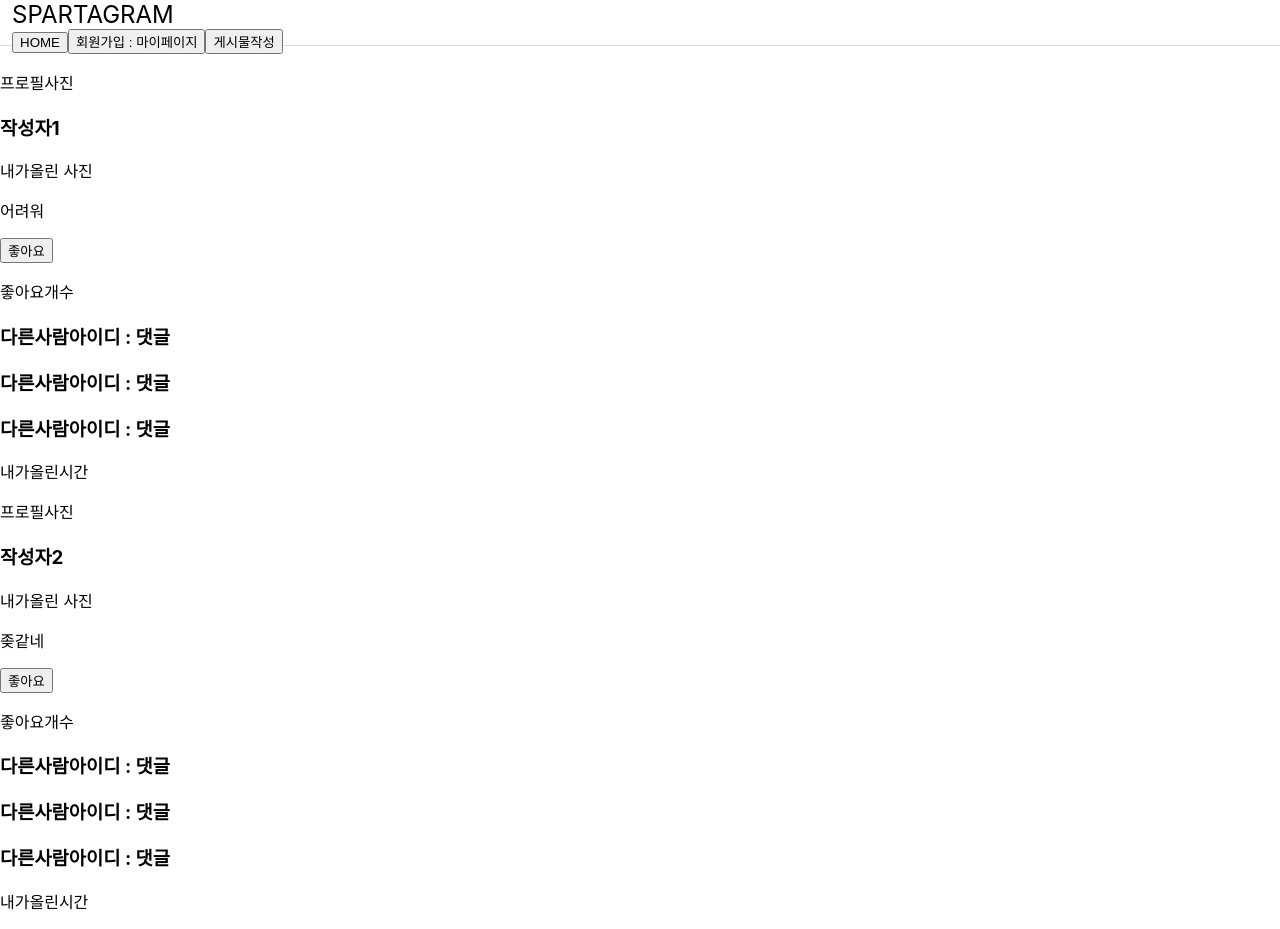
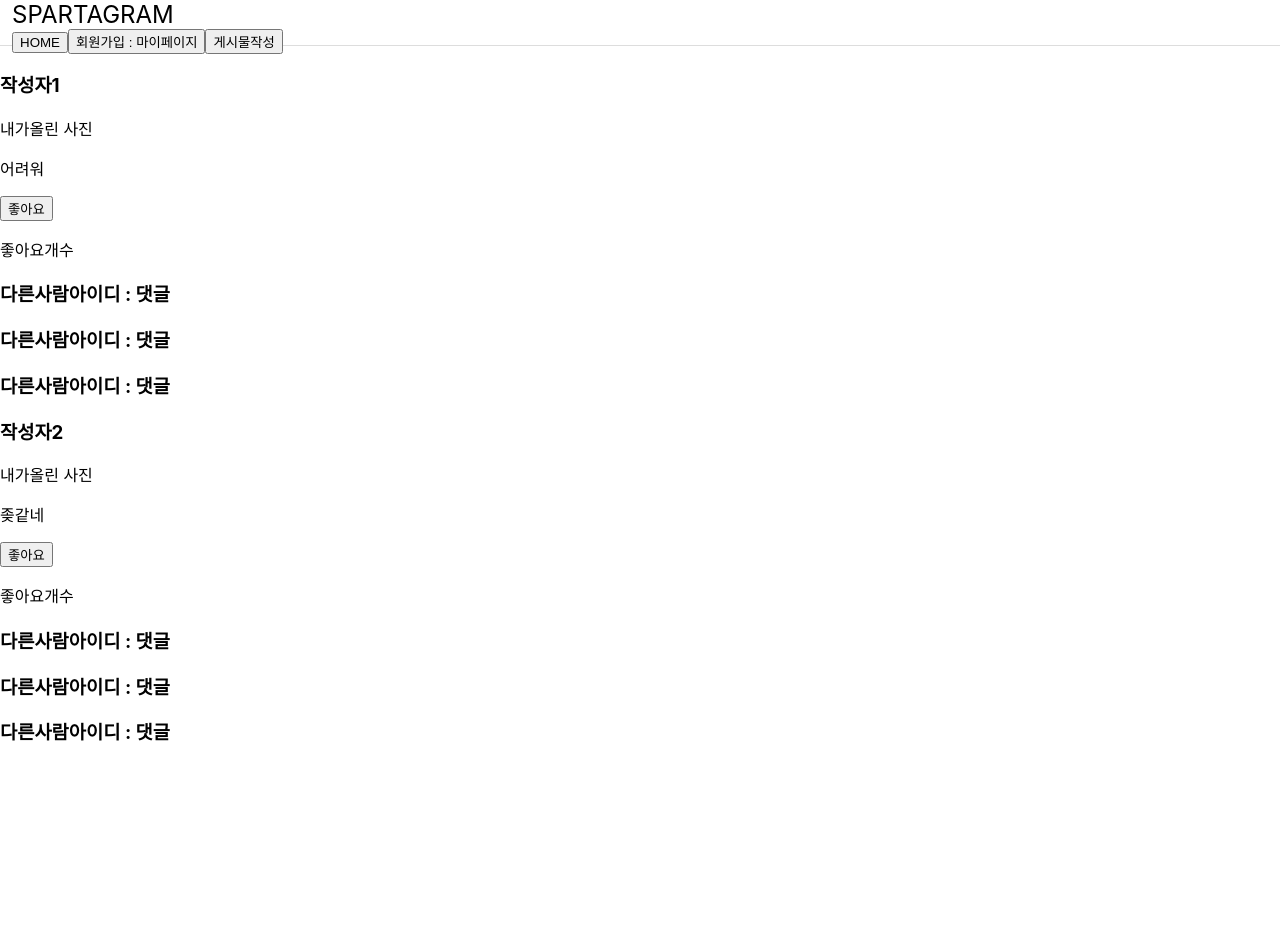
Before and after one commit to yc8569/1week_mini, a React (Create React App) app in the folder 1weekmini/: page / in a window 1280 px wide. After the commit the page ends 800 px from the top, so only its background shows below. Built offline with nearby package versions, Linux system fonts and the light colour scheme.

Commit message:
post update

```diff
--- a/1weekmini/src/pages/MainPage.jsx
+++ b/1weekmini/src/pages/MainPage.jsx
@@ -18,7 +18,7 @@ const MainPage = (props) => {
                   return(
                     <div>
                       <div className="Post-Top">
-                        <p>프로필사진</p>
+
                         <h3>{post.username}</h3>
                       </div>
                       <div className="Post-Main">
@@ -30,7 +30,7 @@ const MainPage = (props) => {
                         <h3>다른사람아이디 : 댓글</h3>
                         <h3>다른사람아이디 : 댓글</h3>
                         <h3>다른사람아이디 : 댓글</h3>
-                        <p>내가올린시간</p>
+                        <p>{post.createdAt}</p>
 
                        </div>
                     </div>
--- a/1weekmini/src/pages/PostPage.jsx
+++ b/1weekmini/src/pages/PostPage.jsx
@@ -3,12 +3,14 @@ import styled from "styled-components";
 import Layout from "../components/Layout";
 import { addPost } from "../redux/modules/post";
 import { useDispatch } from "react-redux";
+import { useNavigate } from "react-router-dom";
 
 const PostPage = () => {
+  const navigate = useNavigate();
 
-  const initialPost ={
+  const initialState ={
 
-     username: "",
+    username : "",
     contents: "",
     likeCount: 0,
     // postingImage: enctype="multipart/form-data",
@@ -17,15 +19,18 @@ const PostPage = () => {
   };
 
 
-  const [post, setPost] = useState(initialPost);
+  const [post, setPost] = useState(initialState);
   const dispatch = useDispatch();
 
   const onChangeHandler = (event) => {
+    // const formData = new FormData();
+    // formData.append('image', event.target.files[0]);
     // console.log(event.target)
     setPost({
       ...post,
       [event.target.name]: event.target.value,
     })
+    // console.log(formData)
 
 }
 
@@ -34,10 +39,15 @@ const PostPage = () => {
 const handleSubmit =(event)=>{
   event.preventDefault();
   const createdAt = new Date().getTime();
+  // const formData = new FormData();
+  // formData.append({ [e.target.name]: e.target.value })
+  // formData.append('file', e.target.files[0]);
+
   // if (post.title.trim() === '' || post.contents.trim() === '')
   // return(alert("빈칸입니다"));
   dispatch(addPost({...post, createdAt,}));
-  setPost();
+  setPost(initialState);
+  navigate('/');
 }
 
 
@@ -79,8 +89,10 @@ const handleSubmit =(event)=>{
       onChange={onChangeHandler}
       />
 
+
         </StMain>
-        <button size="large">추가하기</button>
+        <button size="large"
+>추가하기</button>
       </StForm>
     </StContainer>
     </Layout>
--- a/1weekmini/src/redux/modules/post.js
+++ b/1weekmini/src/redux/modules/post.js
@@ -13,7 +13,7 @@ export const addPost = (payload) => {
 
 
 // initial state
-const initialPost ={
+const initialState ={
 postList:[
 {
   username: "작성자1",
@@ -43,10 +43,12 @@ post:{
 
 };
 
-const posts = (state = initialPost, action) => {
+const posts = (state = initialState, action) => {
   switch (action.type) {
-    case ADD_POST:
+    case "ADD_POST":
+      console.log("호출")
       return {
+
         ...state,
         postList:[...state.postList, action.payload],
 
```
